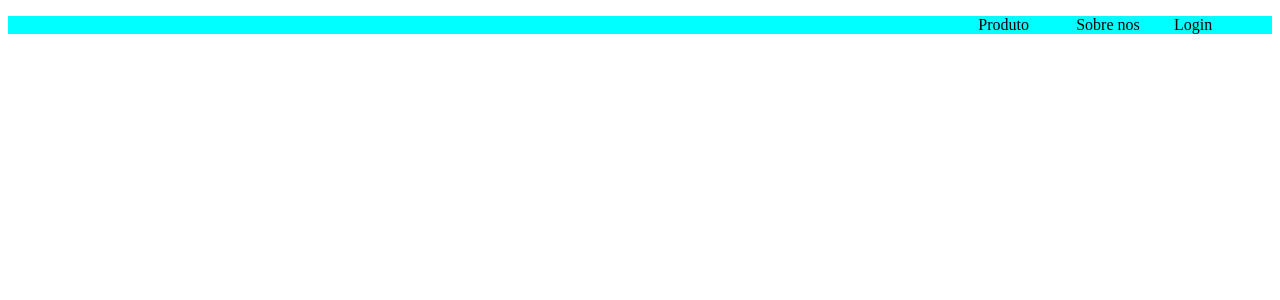
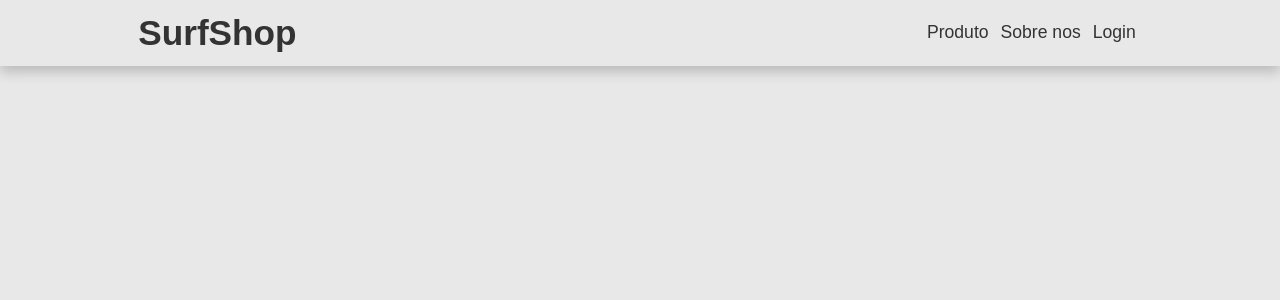
Before and after one commit to EnricoMustafa/e-commerce, a React (Vite) app: page / in a window 1280 px wide. Shown: the top 300 px of the page. Built offline with nearby package versions, Linux system fonts and the light colour scheme.

Commit message:
feature: create navbar

```diff
--- a/package.json
+++ b/package.json
@@ -12,6 +12,7 @@
   "dependencies": {
     "react": "^19.0.0",
     "react-dom": "^19.0.0",
+    "react-icons": "^5.5.0",
     "styled-components": "^6.1.15"
   },
   "devDependencies": {
--- a/src/components/Navbar/Navbar.css
+++ /dev/null
@@ -1,9 +0,0 @@
-.ContainerList{
-    display: flex;
-    justify-content: end;
-    background-color: aqua;
-}
-.ContainerList li{
-    list-style: none;
-    width: 8%;
-}
--- /dev/null
+++ b/src/components/Navbar/Navbar.styles.jsx
@@ -0,0 +1,28 @@
+import styled from "styled-components"
+
+export const ContainerNav = styled.div`
+padding: 1%;
+width: 100%;
+box-shadow: 0px 6px 12px rgba(0, 0, 0, 0.2);
+`;
+export const BoxElements = styled.div`
+display: flex;
+width: 80%;
+justify-content: space-between;
+align-items: center;
+margin: 0 auto;
+`;
+export const ContainerList = styled.ul`
+display: flex;
+width:22%;
+`;
+export const ListNav = styled.a`
+cursor: pointer;
+margin: 0 auto;
+transition: transform 0.3s, box-shadow 0.3s;
+
+&:hover {
+    transform: scale(1.05);
+    box-shadow: 0px 6px 12px rgba(0, 0, 0, 0.2);
+}
+`;
--- a/src/components/Navbar/index.jsx
+++ b/src/components/Navbar/index.jsx
@@ -1,15 +1,25 @@
 import { Fragment } from 'react';
-import './Navbar.css'
+import {
+ContainerNav,
+BoxElements,
+ContainerList,
+ListNav,
+} from '../Navbar/Navbar.styles'
 function Navbar(){
     return (
         <Fragment>
-
-            <ul className="ContainerList">
-                <li>Produto</li>
-                <li>Sobre nos</li>
-                <li>Login</li>
-            </ul>
-
+            <ContainerNav>
+                <BoxElements>
+                    <h1>
+                        SurfShop
+                    </h1>
+                    <ContainerList>
+                        <ListNav>Produto</ListNav>
+                        <ListNav>Sobre nos</ListNav>
+                        <ListNav>Login</ListNav>
+                    </ContainerList>
+                </BoxElements>
+            </ContainerNav>
         </Fragment>
     )
 }
--- a/src/main.jsx
+++ b/src/main.jsx
@@ -1,10 +1,12 @@
 import { StrictMode } from 'react'
 import { createRoot } from 'react-dom/client'
+import { GlobalStyle } from '../src/styles/Global'
 import Home from '../src/pages/Home'
 
 
 createRoot(document.getElementById('root')).render(
   <StrictMode>
     <Home/>
+    <GlobalStyle/>
   </StrictMode>,
 )
--- a/src/styles/Global.js
+++ b/src/styles/Global.jsx
@@ -1,6 +1,6 @@
 import { createGlobalStyle } from "styled-components";
 
-export default createGlobalStyle`
+export const GlobalStyle = createGlobalStyle`
 *{
     margin: 0;
     padding: 0;
@@ -9,14 +9,14 @@ export default createGlobalStyle`
 
 :root{
     --primary: #333333;
-    --secondary: #e8e8e8;
+    --back: #e8e8e8;
     --terciare: #990100;
 }
 
 body{
-    background-color: var(--secondary);
+    background-color: var(--back);
     color: var(--primary);
-    font-size: 1.2rem;
+    font-size: 1.1rem;
     font-weight: 400;
     font-family: 'Dosis', sans-serif;
 }
```
Also changed, not shown: src/assets/image.png (added), 1 other file (tests, documents, lock files or other folders).
